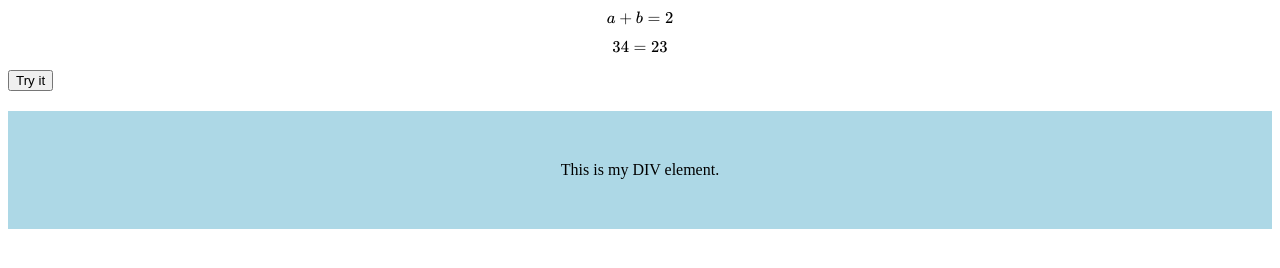
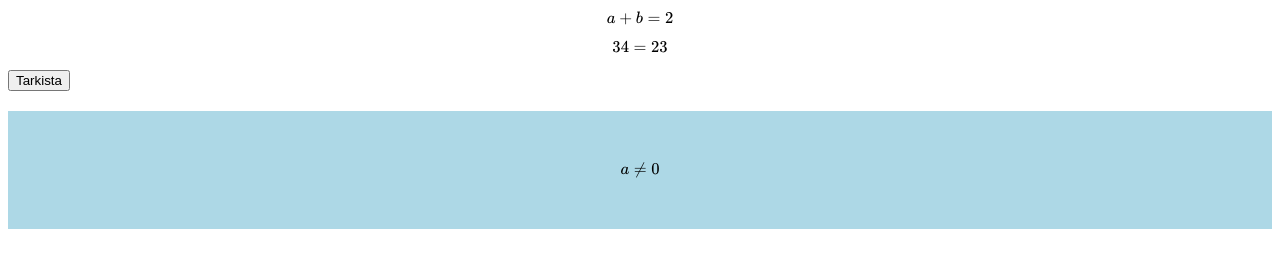
Before and after one commit to MenderJ/Matematiikka, a plain HTML site: page index.html in a window 1280 px wide. Shown: the part 122-390 px from the top of the page. Drawn offline with nearby package versions, Linux system fonts and the light colour scheme; some packages are replaced by stand-ins of ours.

Commit message:
Update index.html

```diff
--- a/index.html
+++ b/index.html
@@ -26,10 +26,10 @@ m<!DOCTYPE html>
   \[a+b=2\]\[34=23\]
 </p>
 
-  <button onclick="myFunction()">Try it</button>
+  <button onclick="myFunction()">Tarkista</button>
 
   <div id="myDIV">
-    This is my DIV element.
+    \(a \ne 0\)
   </div>
 
   <script>
```
